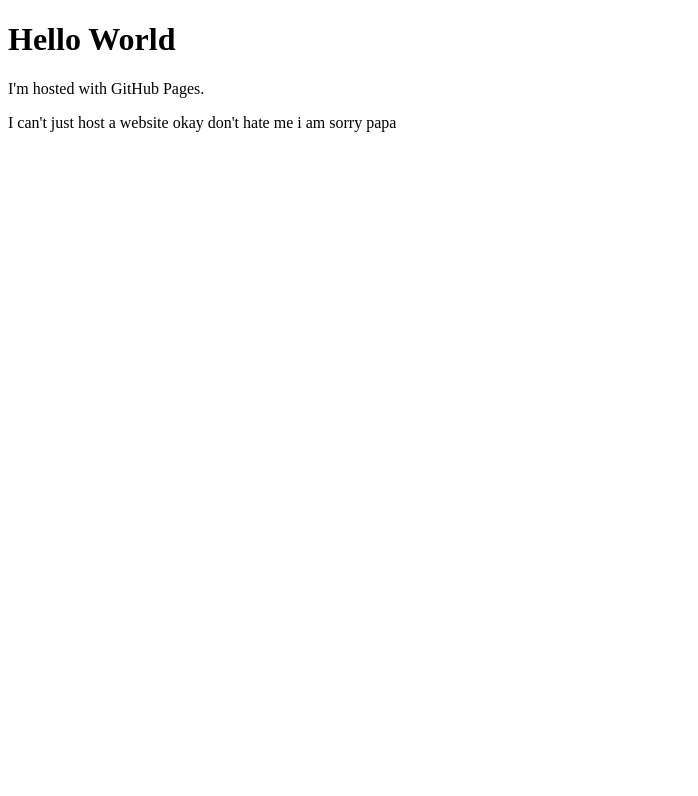
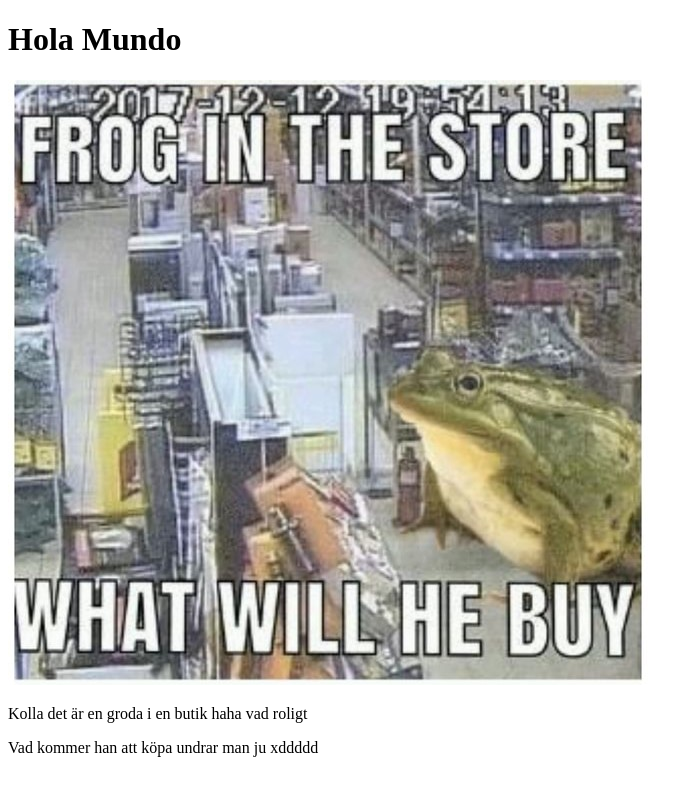
Before and after one commit to LeifTeorin/LeifTeorin.github.io, a plain HTML site: page index.html in a window 1280 px wide. Shown: the whole page, without its empty margins (0-698 px from the left). Drawn offline with Linux system fonts and the light colour scheme.

Commit message:
we did it boyz

```diff
--- a/index.html
+++ b/index.html
@@ -1,8 +1,11 @@
 <!DOCTYPE html>
 <html>
+<head>
+    <h1>Hola Mundo</h1>
+</head>
 <body>
-<h1>Hello World</h1>
-<p>I'm hosted with GitHub Pages.</p>
-<p>I can't just host a website okay don't hate me i am sorry papa</p>
+<img src = "img/frog.jpg">
+<p>Kolla det är en groda i en butik haha vad roligt</p>
+<p>Vad kommer han att köpa undrar man ju xddddd</p>
 </body>
 </html>
```
Also changed, not shown: img/frog.jpg (added).
